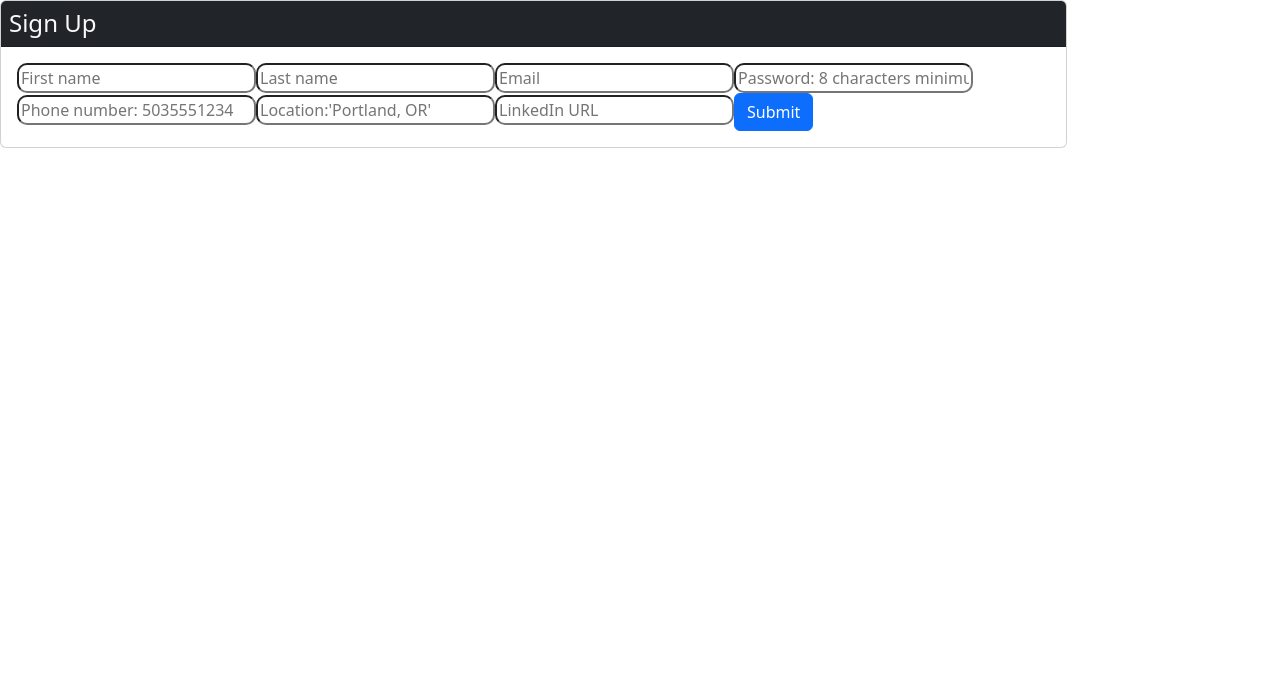
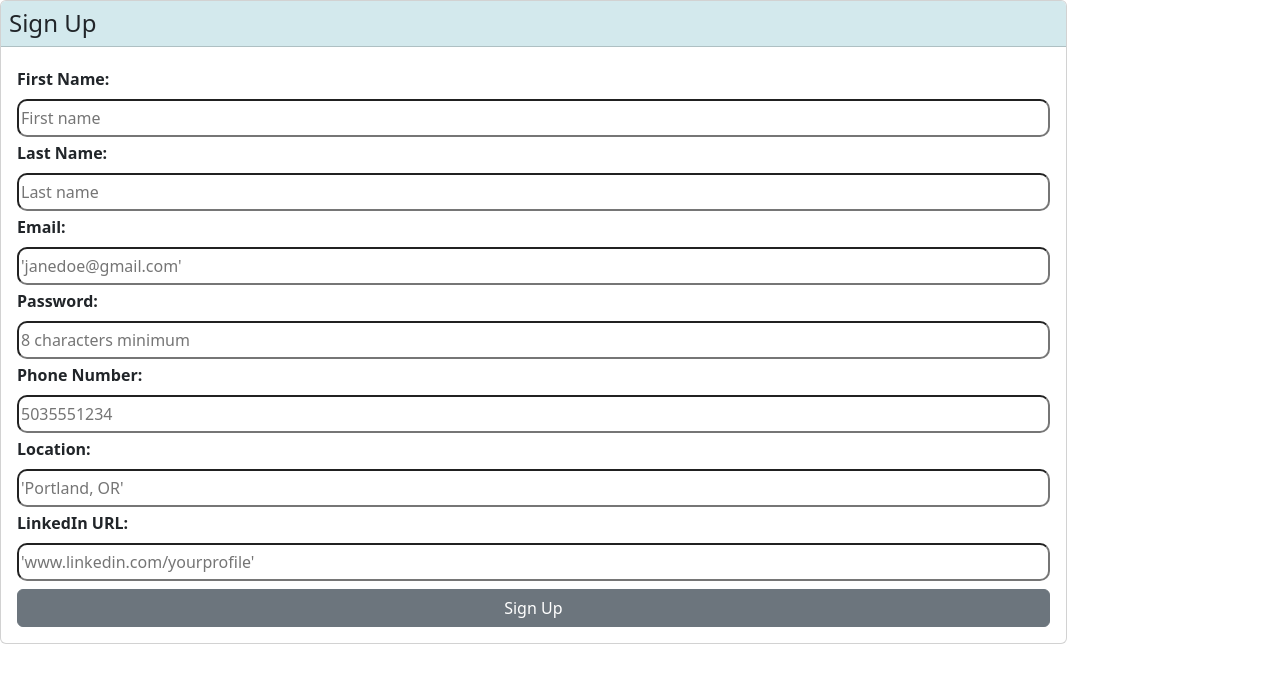
Before and after one commit to randirose/resume-builder-randi, a React (Create React App) app in the folder client/: page /signup in a window 1280 px wide. Shown: the top 682 px of the page. Built offline with nearby package versions, Linux system fonts and the light colour scheme.

Commit message:
styled login/signup components, trying to get download pdf right size no matter screen size

```diff
--- a/client/src/components/EducationForm.js
+++ b/client/src/components/EducationForm.js
@@ -81,7 +81,7 @@ const EducationForm = () => {
             className="edu-form flex-row justify-center justify-space-between-md align-center"
             onSubmit={handleFormSubmit}
           >
-            <div className="col-12 col-lg-9">
+            <div className="col-12">
             <label for="school" class="form-label mt-1">School / Org</label>
               <input
                 name="school"
--- a/client/src/components/JobForm.js
+++ b/client/src/components/JobForm.js
@@ -82,14 +82,14 @@ const JobForm = () => {
             className="job-form flex-row justify-center justify-space-between-md align-center"
             onSubmit={handleFormSubmit}
           >
-            <div className="col-12 col-lg-9">
+            <div className="col-12">
               <label for="jobTitle" class="form-label mt-1">Job Title</label>
               <input
                 name="jobTitle"
                 placeholder="'Web Developer'"
                 value={formState.jobTitle}
                 className="form-input w-100 p-2"
-                style={{ lineHeight: '2', resize: 'vertical' }}
+                style={{ lineHeight: '2', resize: 'vertical'}}
                 onChange={handleChange}
               />
               <label for="employer" class="form-label mt-3">Employer</label>
--- a/client/src/components/SkillForm.js
+++ b/client/src/components/SkillForm.js
@@ -73,7 +73,7 @@ const SkillForm = () => {
             className="skill-form flex-row justify-center justify-space-between-md align-center mb-2"
             onSubmit={handleFormSubmit}
           >
-            <div className="col-12 col-lg-9">
+            <div className="col-12">
             <label for="skillName" class="form-label mt-1">Skill Name</label>
               <input
                 name="skillName"
--- a/client/src/index.css
+++ b/client/src/index.css
@@ -72,6 +72,14 @@ code {
   background-color: #d3e9ed;
 }
 
+.login h4 {
+  background-color: #d3e9ed;
+}
+
+.signup h4 {
+  background-color: #d3e9ed;
+}
+
 .edu-icon {
   font-size: 250%;
 }
@@ -91,7 +99,7 @@ code {
 .add-job button,
 .add-skill button,
 .add-edu button {
-  width: 75%;
+  width: 100%;
   color: black;
   background-color: #d3e9ed;
   font-weight: bolder;
@@ -114,10 +122,16 @@ code {
   margin-top: 120px;
 }
 
+#wrapper {
+  margin-left:auto;
+  margin-right:auto;
+  width:1500px;
+}
+
 #resume {
   padding: 5px;
   margin-left: 200px;
-  margin-right: 50px;
+  margin-right: 400px;
   /* padding-right: 300px; */
   padding-left: 75px;
   padding-right: 75px;
--- a/client/src/pages/Download.js
+++ b/client/src/pages/Download.js
@@ -69,6 +69,7 @@ const generatePDF = () => {
     return (
         <>
         <div className="download">
+        <div id="wrapper">
         <div id="resume">
         <h3 className="resume-header d-flex flex-row-reverse">{user.firstName} {user.lastName}</h3>
         <hr className="dividers"/>
@@ -137,7 +138,7 @@ const generatePDF = () => {
                 </div>
             </div>
         </div>
-
+        </div>
         </div>
 
         </div>
--- a/client/src/pages/Login.js
+++ b/client/src/pages/Login.js
@@ -1,3 +1,4 @@
+import '../../src/index.css';
 import { useState } from 'react';
 import { Link } from 'react-router-dom';
 import { useMutation } from '@apollo/client';
@@ -44,7 +45,7 @@ const Login = (props) => {
     <main className="flex-row justify-center mb-4 login">
       <div className="col-12 col-lg-10">
         <div className="card">
-          <h4 className="card-header bg-dark text-light p-2">Login</h4>
+          <h4 className="card-header p-2">Login</h4>
           <div className="card-body">
             {data ? (
               <p>
@@ -53,29 +54,47 @@ const Login = (props) => {
               </p>
             ) : (
               <form onSubmit={handleFormSubmit}>
+                <div className="row">
+                <div className="col-12">
+                <label for="email" class="form-label mt-1">Email: </label>
+                </div></div>
+                <div className="row">
+                <div className="col-12">
                 <input
-                  className="form-input"
-                  placeholder="Your email"
+                  className="form-input p-1"
+                  placeholder="'janedoe@gmail.com'"
                   name="email"
                   type="email"
+                  style={{ lineHeight: '2', resize: 'vertical', width: '100%' }}
                   value={formState.email}
                   onChange={handleChange}
                 />
+                </div></div>
+                <div className="row">
+                <div className="col-12">
+                <label for="password" class="form-label mt-1">Password: </label>
+                </div></div>
+                <div className="row">
+                <div className="col-12">
                 <input
-                  className="form-input"
+                  className="form-input p-1"
                   placeholder="********"
                   name="password"
                   type="password"
+                  style={{ lineHeight: '2', resize: 'vertical', width: '100%' }}
                   value={formState.password}
                   onChange={handleChange}
-                />
+                /></div></div>
+                <div className="row">
+                <div className="col-12">
                 <button
-                  className="btn btn-block btn-primary"
-                  style={{ cursor: 'pointer' }}
+                  className="btn btn-secondary mt-2"
+                  style={{ cursor: 'pointer', width: '100%' }}
                   type="submit"
                 >
-                  Submit
+                  Login
                 </button>
+                </div></div>
               </form>
             )}
 
--- a/client/src/pages/Signup.js
+++ b/client/src/pages/Signup.js
@@ -1,3 +1,4 @@
+import '../../src/index.css';
 import { useState } from 'react';
 import { Link } from 'react-router-dom';
 
@@ -46,7 +47,7 @@ const Signup = () => {
     <main className="flex-row justify-center mb-4 signup">
       <div className="col-12 col-lg-10">
         <div className="card">
-          <h4 className="card-header bg-dark text-light p-2">Sign Up</h4>
+          <h4 className="card-header p-2">Sign Up</h4>
           <div className="card-body">
             {data ? (
               <p>
@@ -57,68 +58,117 @@ const Signup = () => {
               </p>
             ) : (
               <form onSubmit={handleFormSubmit}>
+                <div className="row">
+                <div className="col-12">
+                <label for="firstName" class="form-label mt-1">First Name: </label>
+                </div></div>
+                <div className="row">
+                <div className="col-12">
                 <input
                   className="form-input"
                   placeholder="First name"
                   name="firstName"
                   type="text"
+                  style={{ lineHeight: '2', resize: 'vertical', width: '100%' }}
                   value={formState.firstName}
                   onChange={handleChange}
-                />
+                /></div></div>
+                <div className="row">
+                <div className="col-12">
+                <label for="lastName" class="form-label mt-1">Last Name: </label>
+                </div></div>
+                <div className="row">
+                <div className="col-12">
                 <input
                   className="form-input"
                   placeholder="Last name"
                   name="lastName"
                   type="text"
+                  style={{ lineHeight: '2', resize: 'vertical', width: '100%' }}
                   value={formState.lastName}
                   onChange={handleChange}
-                />
+                /></div></div>
+                <div className="row">
+                <div className="col-12">
+                <label for="email" class="form-label mt-1">Email: </label>
+                </div></div>
+                <div className="row">
+                <div className="col-12">
                 <input
                   className="form-input"
-                  placeholder="Email"
+                  placeholder="'janedoe@gmail.com'"
                   name="email"
                   type="email"
+                  style={{ lineHeight: '2', resize: 'vertical', width: '100%' }}
                   value={formState.email}
                   onChange={handleChange}
-                />
+                /></div></div>
+                <div className="row">
+                <div className="col-12">
+                <label for="password" class="form-label mt-1">Password: </label>
+                </div></div>
+                <div className="row">
+                <div className="col-12">
                 <input
                   className="form-input"
-                  placeholder="Password: 8 characters minimum"
+                  placeholder="8 characters minimum"
                   name="password"
                   type="password"
+                  style={{ lineHeight: '2', resize: 'vertical', width: '100%' }}
                   value={formState.password}
                   onChange={handleChange}
-                />
+                /></div></div>
+                <div className="row">
+                <div className="col-12">
+                <label for="phoneNumber" class="form-label mt-1">Phone Number: </label>
+                </div></div>
+                <div className="row">
+                <div className="col-12">
                 <input
                   className="form-input"
-                  placeholder="Phone number: 5035551234"
+                  placeholder="5035551234"
                   name="phoneNumber"
                   type="text"
+                  style={{ lineHeight: '2', resize: 'vertical', width: '100%' }}
                   value={formState.phoneNumber}
                   onChange={handleChange}
-                />
+                /></div></div>
+                <div className="row">
+                <div className="col-12">
+                <label for="location" class="form-label mt-1">Location: </label>
+                </div></div>
+                <div className="row">
+                <div className="col-12">
                 <input
                   className="form-input"
-                  placeholder="Location:'Portland, OR'"
+                  placeholder="'Portland, OR'"
                   name="address"
                   type="text"
+                  style={{ lineHeight: '2', resize: 'vertical', width: '100%' }}
                   value={formState.address}
                   onChange={handleChange}
-                />
+                /></div></div>
+                <div className="row">
+                <div className="col-12">
+                <label for="linkedIn" class="form-label mt-1">LinkedIn URL: </label>
+                </div></div>
+                <div className="row">
+                <div className="col-12">
                 <input
                   className="form-input"
-                  placeholder="LinkedIn URL"
+                  placeholder="'www.linkedin.com/yourprofile'"
                   name="linkedIn"
                   type="text"
+                  style={{ lineHeight: '2', resize: 'vertical', width: '100%' }}
                   value={formState.linkedIn}
                   onChange={handleChange}
-                />
+                /></div></div>
                 <button
-                  className="btn btn-block btn-primary"
-                  style={{ cursor: 'pointer' }}
+                  className="btn btn-secondary mt-2"
+                  style={{ cursor: 'pointer', width: '100%' }}
                   type="submit"
                 >
-                  Submit
+                  Sign Up
                 </button>
               </form>
             )}
```
